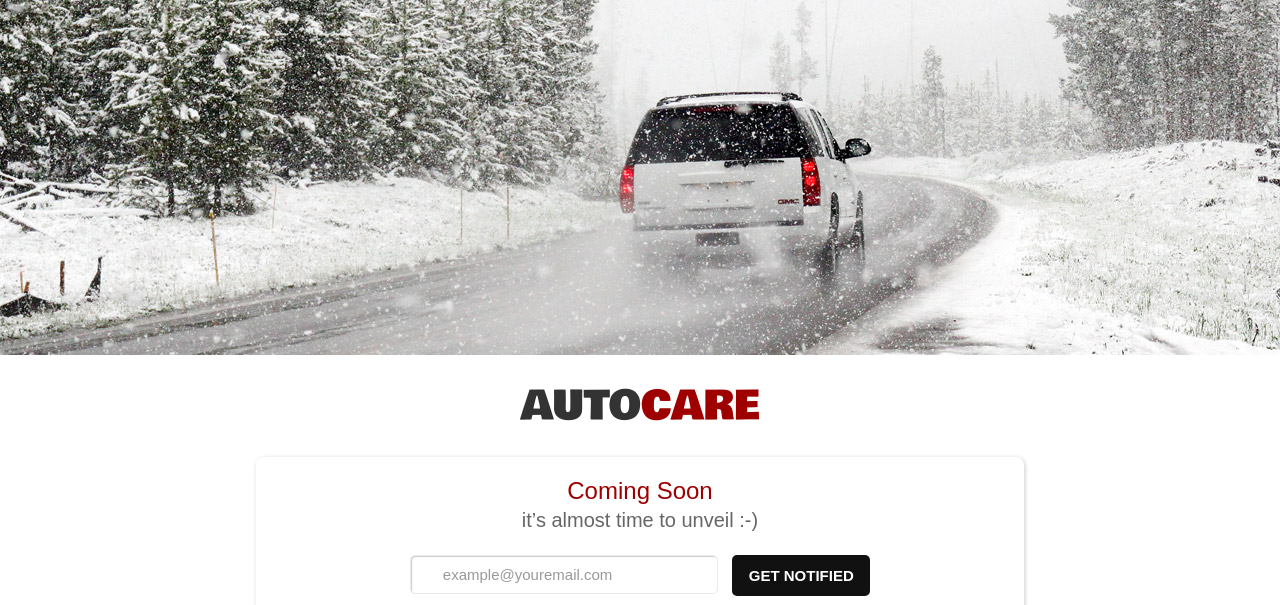
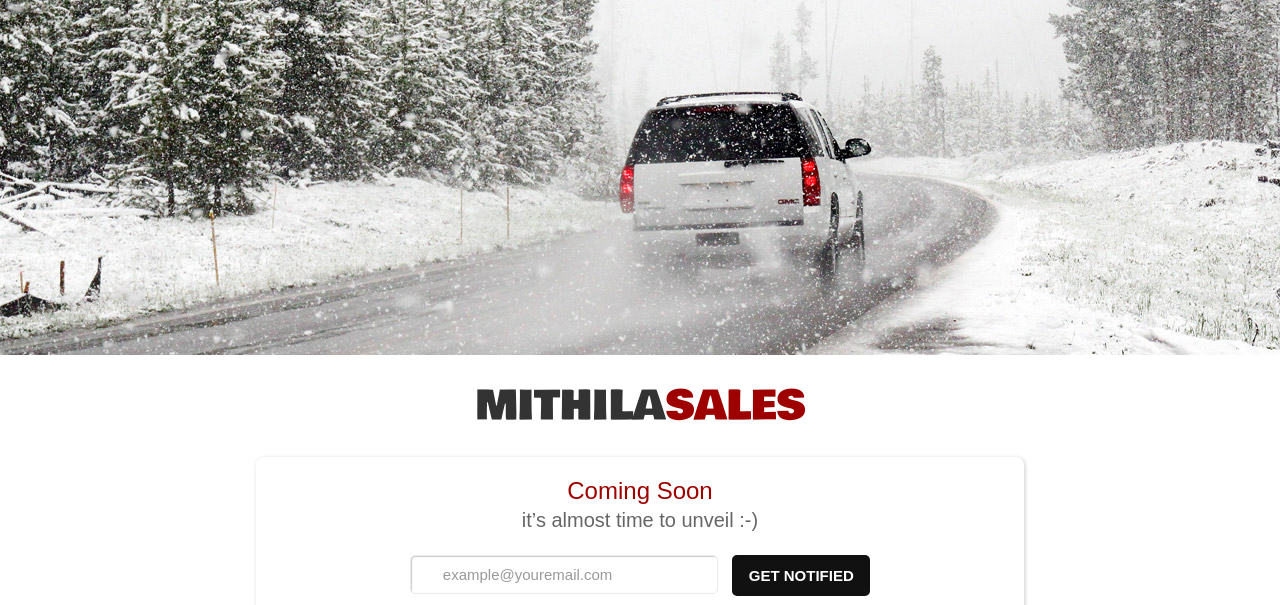
Before and after one commit to mithilasales/mithilasales.github.io, a plain HTML site: page index.html in a window 1280 px wide. Shown: the top 605 px of the page. Drawn offline with nearby package versions, Linux system fonts and the light colour scheme.

Commit message:
name change

```diff
--- a/index.html
+++ b/index.html
@@ -18,7 +18,7 @@
 <div class="wrapper">
 
 		<div class="header">
-			<h1 id="logo">Auto<span>Care</span></h1>
+			<h1 id="logo">Mithila<span>Sales</span></h1>
 		</div> <!-- end header -->
 
 		<div class="content-wrapper">
```
